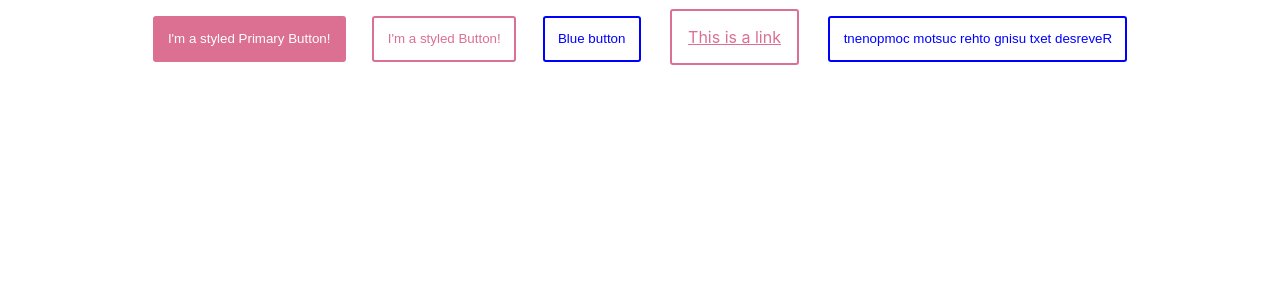
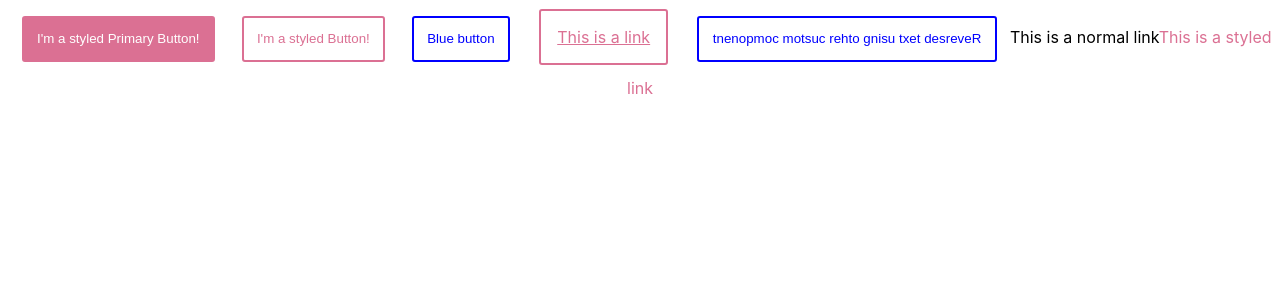
Before and after one commit to SikindarMirza/Styled-components-playground, a React (Create React App) app: page / in a window 1280 px wide. Shown: the top 300 px of the page. Built offline with nearby package versions, Linux system fonts and the light colour scheme.

Commit message:
Styling own components

```diff
--- a/src/App.js
+++ b/src/App.js
@@ -23,6 +23,15 @@ const BlueBotton = styled(Button)`
 const ReversedButton = props => <button {...props}
   children={props.children.split('').reverse()} />
 
+const Link = ({className, children}) => (
+  <a className={className}>
+    {children}
+  </a>
+);
+
+const StyledLink = styled(Link)`
+  color: palevioletred;
+`
 
 class App extends Component {
   render() {
@@ -36,6 +45,8 @@ class App extends Component {
         <BlueBotton>Blue button</BlueBotton>
         <Button as="a" href="https://www.google.com/" target="_blank">This is a link</Button>
         <BlueBotton as={ReversedButton}>Reversed text using other custom component</BlueBotton>
+        <Link>This is a normal link</Link>
+        <StyledLink>This is a styled link</StyledLink>
       </div>
     );
   }
```
